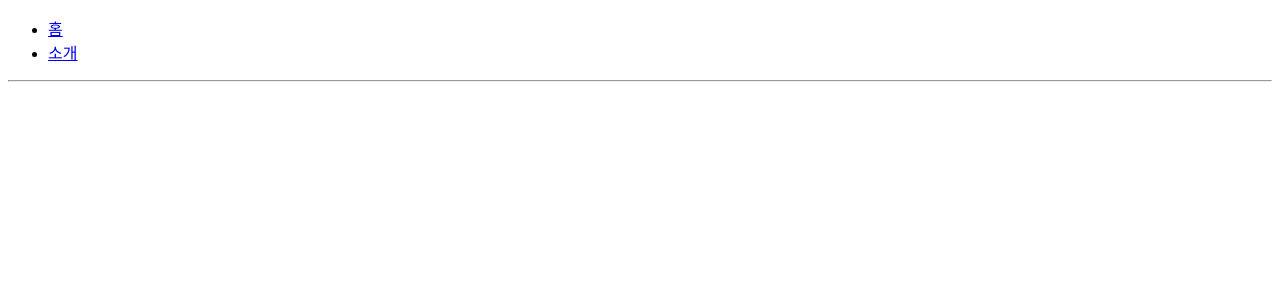
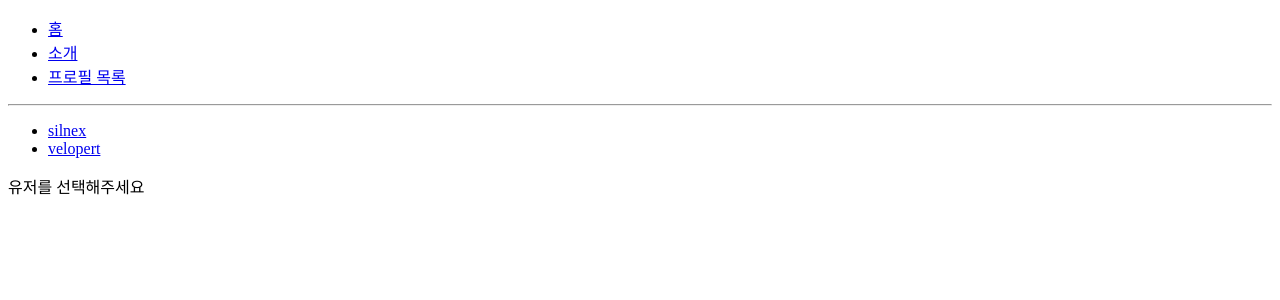
Before and after one commit to silnex/vlpt-react-router, a React (Vite) app: page /profiles in a window 1280 px wide. Before the commit this address had no page. Shown: the top 300 px of the page. Built offline with nearby package versions, Linux system fonts and the light colour scheme.

Commit message:
Add profiles router

```diff
--- a/src/App.tsx
+++ b/src/App.tsx
@@ -1,7 +1,7 @@
 import { Link, Route, Routes } from "react-router-dom";
 import Home from "./Home";
 import About from "./About";
-import Profile from "./Profile";
+import Profiles from "./Profiles";
 
 function App() {
   return (
@@ -13,12 +13,15 @@ function App() {
         <li>
           <Link to="/about">소개</Link>
         </li>
+        <li>
+          <Link to="/profiles">프로필 목록</Link>
+        </li>
       </ul>
       <hr />
       <Routes>
         <Route path="/" element={<Home />} />
         <Route path="/about" element={<About />} />
-        <Route path="/profiles/:username" element={<Profile />} />
+        <Route path="/profiles/*" element={<Profiles />} />
       </Routes>
     </div>
   );
--- /dev/null
+++ b/src/Profiles.tsx
@@ -0,0 +1,24 @@
+import { Link, Route, Routes } from "react-router-dom";
+import Profile from "./Profile";
+
+const Profiles = () => {
+  return (
+    <div>
+      <ul>
+        <li>
+          <Link to="/profiles/silnex">silnex</Link>
+        </li>
+        <li>
+          <Link to="/profiles/velopert">velopert</Link>
+        </li>
+      </ul>
+
+      <Routes>
+        <Route path="/" element="유저를 선택해주세요" />
+        <Route path=":username" element={<Profile />} />
+      </Routes>
+    </div>
+  );
+};
+
+export default Profiles;
```
